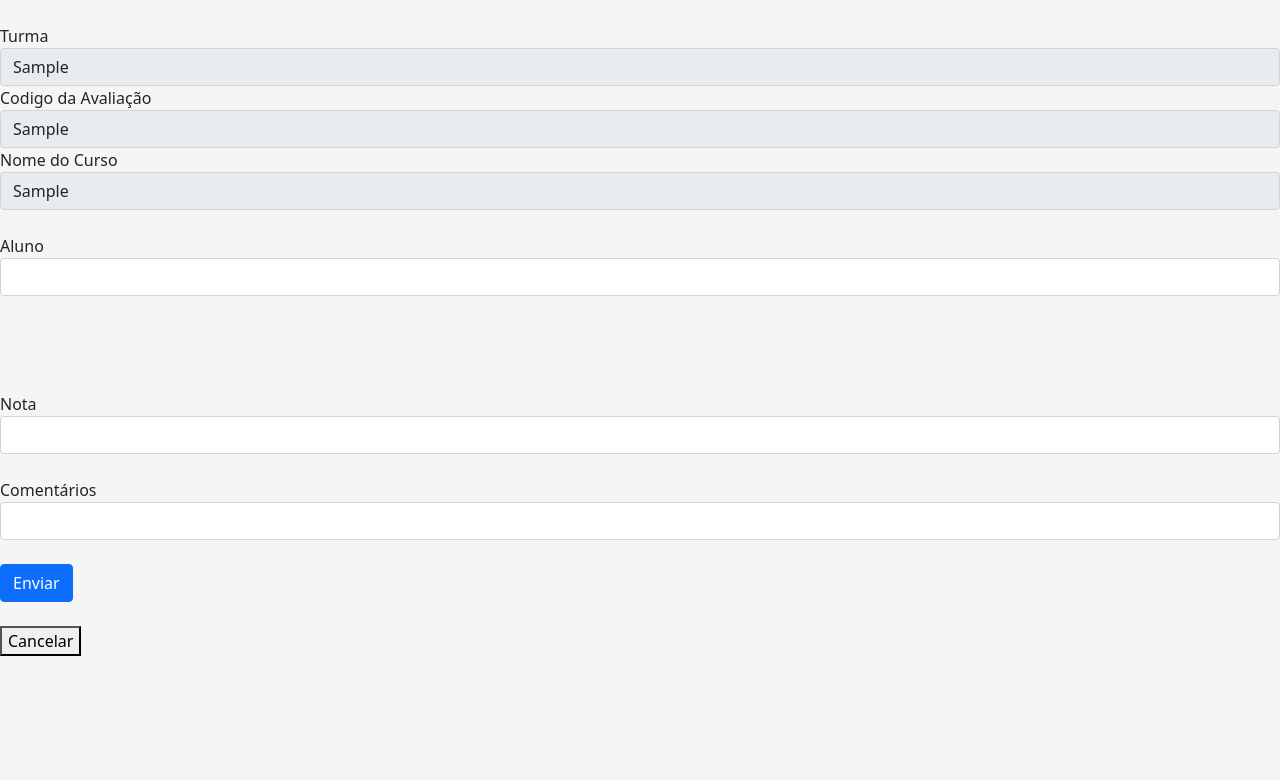
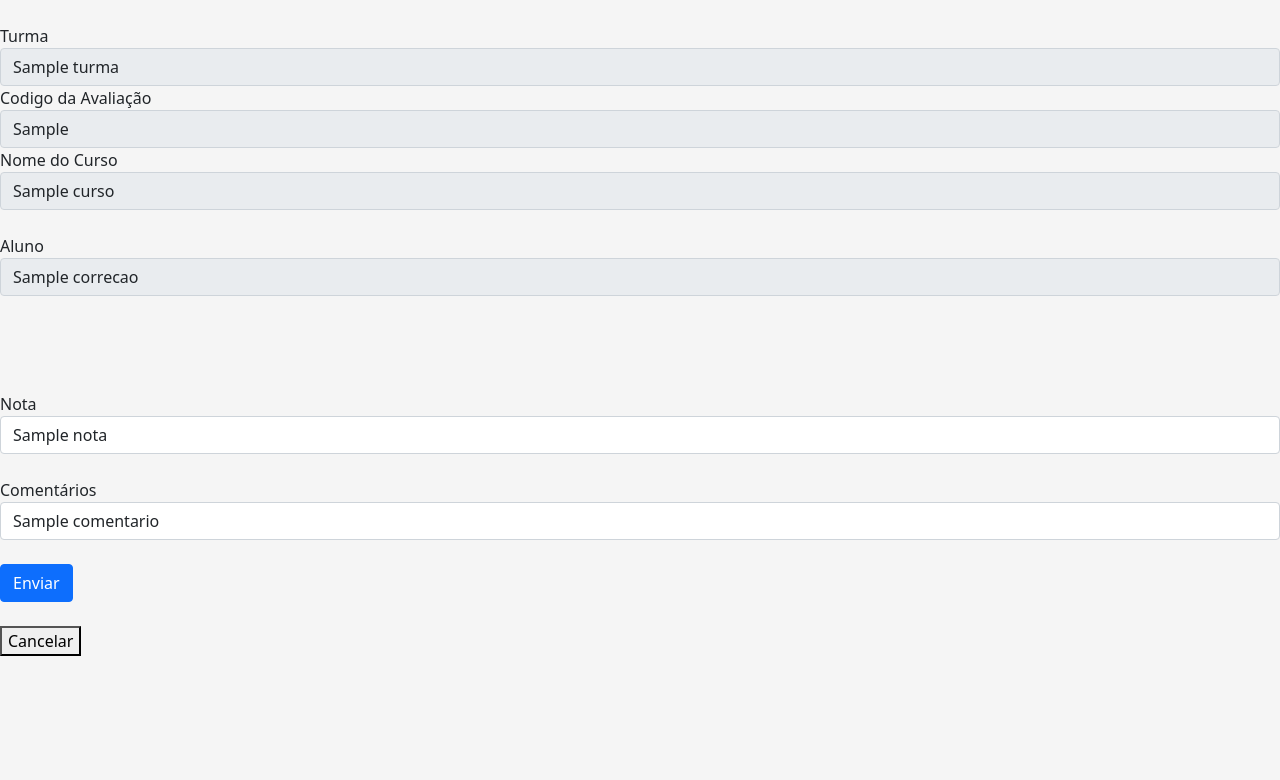
Before and after one commit to ProgMod-2024-1/Projeto-Modular-24.1, a Flask app: template project/templates/avaliacao/registra-correcao.html in a window 1280 px wide. Shown: the part 56-836 px from the top of the page. Run offline with Flask 3, Linux system fonts and the light colour scheme; the template is opened without the code that fills it: most values are stand-ins (such as "Sample title", 1, 10 or a date in 2020); some libraries are stand-ins or nearby versions.

Commit message:
feature: editar correções e ajustes no html

```diff
--- a/project/blueprints/avaliacao/database/avaliacao.json
+++ b/project/blueprints/avaliacao/database/avaliacao.json
@@ -1 +1 @@
-{"data": [{"perguntas": ["Q1", "Q2", "Q8", "Q9"], "instancias": [{"nomeAluno": "ALUNO1", "nota": "10", "respostas": ["R1", "R2", "R3", "R4"], "comentario": "AAAA"}, {"nomeAluno": "ALUNO2", "nota": "8", "respostas": ["R1", "R2", "R3", "R4"], "comentario": "bbbbbb"}], "info": {"turma": "3WA", "codAval": "G1", "curso": "CTC4002", "corretor": ""}}, {"perguntas": ["Q1", "Q2", "Q3", "Q4", "Q5", "Q8"], "instancias": [], "info": {"turma": "3WB", "codAval": "G3", "curso": "INF1018", "corretor": ""}}]}
+{"data": [{"perguntas": ["Q1", "Q2", "Q8", "Q 9"], "instancias": [{"nomeAluno": "ALUNO1", "nota": "10", "respostas": ["R1", "R2", "R3", "R4"], "comentario": "AAAA"}, {"nomeAluno": "ALUNO2", "nota": "6", "respostas": ["R1", "R2", "R3", ""], "comentario": "teste edi\u00e7\u00e3o"}], "info": {"turma": "3WA", "codAval": "G1", "curso": "CTC4002", "corretor": ""}}, {"perguntas": ["Q1", "Q2", "Q3", "Q4", "Q5", "Q8"], "instancias": [], "info": {"turma": "3WB", "codAval": "G3", "curso": "INF1018", "corretor": ""}}]}
--- a/project/templates/avaliacao/mostra-avaliacoes.html
+++ b/project/templates/avaliacao/mostra-avaliacoes.html
@@ -48,11 +48,11 @@
                 <form action="" method="post" class="form"id="editform-{{ loop.index }}"></form>
                 <div class="form-group">
                     <label for="Turma">Turma</label>
-                    <input form="editform-{{ loop.index }}" type="string" class="form-control" placeholder="Turma" value={{avaliacao.info.turma}} readonly>
+                    <input form="editform-{{ loop.index }}" type="string" class="form-control" placeholder="Turma" value="{{avaliacao.info.turma}}" readonly>
                 </div>
                 <div class="form-group">
                     <label>Código Avaliação</label>
-                    <input form="editform-{{ loop.index }}" type="string" class="form-control" placeholder="Código Avaliação" value={{avaliacao.info.codAval}} readonly>
+                    <input form="editform-{{ loop.index }}" type="string" class="form-control" placeholder="Código Avaliação" value="{{avaliacao.info.codAval}}" readonly>
                 </div>
                 <hr>
                 <a href="{{ url_for('avaliacao.ver_info_avaliacoes_route', turma=avaliacao.info.turma, curso=avaliacao.info.curso,codAval=avaliacao.info.codAval) }}"><button>Ver Tudo</button></a>
--- a/project/templates/avaliacao/registra-correcao.html
+++ b/project/templates/avaliacao/registra-correcao.html
@@ -6,20 +6,23 @@
 
 {% block content %}
 
+{% if criando %}
+
+
 <form action="{{ url_for('avaliacao.registra_correcoes_route', turma=avaliacao.info.turma, curso=avaliacao.info.curso,codAval=avaliacao.info.codAval) }}" method="post" class="form">
 
         <br>
         <div class="form-group">
             <label for="turma">Turma</label>
-            <input form="editform-aa" type="string" class="form-control" placeholder="Pergunta" value={{avaliacao.info.turma}} readonly>
+            <input form="editform-aa" type="string" class="form-control" placeholder="Pergunta" value="{{avaliacao.info.turma}}" readonly>
         </div>
         <div class="form-group">
             <label for="codigo">Codigo da Avaliação</label>
-            <input form="editform-aa" type="string" class="form-control" placeholder="Pergunta" value={{avaliacao.info.codAval}} readonly>
+            <input form="editform-aa" type="string" class="form-control" placeholder="Pergunta" value="{{avaliacao.info.codAval}}" readonly>
         </div>
         <div class="form-group">
             <label for="curso">Nome do Curso</label>
-            <input form="editform-aa" type="string" class="form-control" placeholder="Pergunta" value={{avaliacao.info.curso}} readonly>
+            <input form="editform-aa" type="string" class="form-control" placeholder="Pergunta" value="{{avaliacao.info.curso}}" readonly>
         </div>
         <br>
         <div class="form-group">
@@ -53,6 +56,59 @@
 <br>
 <a href="{{ url_for('avaliacao.ver_info_avaliacoes_route', turma=avaliacao.info.turma, curso=avaliacao.info.curso,codAval=avaliacao.info.codAval) }}"><button>Cancelar</button></a>
 
+
+{% else %}
+
+
+<form action="{{ url_for('avaliacao.muda_correcoes_route', turma=avaliacao.info.turma, curso=avaliacao.info.curso,codAval=avaliacao.info.codAval) }}" method="post" class="form">
+
+    <br>
+    <div class="form-group">
+        <label for="turma">Turma</label>
+        <input form="editform-aa" type="string" class="form-control" placeholder="Pergunta" value="{{avaliacao.info.turma}}" readonly>
+    </div>
+    <div class="form-group">
+        <label for="codigo">Codigo da Avaliação</label>
+        <input form="editform-aa" type="string" class="form-control" placeholder="Pergunta" value="{{avaliacao.info.codAval}}" readonly>
+    </div>
+    <div class="form-group">
+        <label for="curso">Nome do Curso</label>
+        <input form="editform-aa" type="string" class="form-control" placeholder="Pergunta" value="{{avaliacao.info.curso}}" readonly>
+    </div>
+    <br>
+    <div class="form-group">
+        <label for="nomeAluno">Aluno</label>
+        <input type="string" class="form-control" id="nomeAluno" name="nomeAluno" value="{{correcao.nomeAluno}}" readonly>
+    </div>
+
+    <br><br>
+    {% for i in range(num_perguntas) %}
+        <div class="form-group">
+            <label for="answer_text_{{ i }}">{{avaliacao.perguntas[i]}}</label>
+            <input type="string" class="form-control" id="answer_text_{{ i }}" name="answer_text_{{ i }}" value="{{correcao.respostas[i]}}">
+        </div>
+    {% endfor %}
+    <br><br>
+
+    <div class="form-group">
+        <label for="notaAvaliacao">Nota</label>
+        <input type="string" class="form-control" id="notaAvaliacao" name="notaAvaliacao" value="{{correcao.nota}}">
+    </div>
+    <br>
+
+    <div class="form-group">
+        <label for="comentarioAvaliacao">Comentários</label>
+        <input type="string" class="form-control" id="comentarioAvaliacao" name="comentarioAvaliacao" value="{{correcao.comentario}}">
+    </div>
+    <br>
+
+    <button type="submit" class="btn btn-primary">Enviar</button>
+</form>
+<br>
+<a href="{{ url_for('avaliacao.ver_info_avaliacoes_route', turma=avaliacao.info.turma, curso=avaliacao.info.curso,codAval=avaliacao.info.codAval) }}"><button>Cancelar</button></a>
+
+{% endif %}
+
 {% endblock %}
 {% block scripts %}
 <script src="https://ajax.googleapis.com/ajax/libs/jquery/3.5.1/jquery.min.js"></script>
--- a/project/templates/avaliacao/ver-avaliacao.html
+++ b/project/templates/avaliacao/ver-avaliacao.html
@@ -87,7 +87,7 @@
                 {%for pergunta in avaliacao.perguntas%}
                 <div class="form-group">
                     <label for="Pergunta">Questão {{ loop.index }}</label>
-                    <input form="editform-aa" type="string" class="form-control" placeholder="Pergunta" value={{pergunta}} readonly>
+                    <input form="editform-aa" type="string" class="form-control" placeholder="Pergunta" value="{{pergunta}}" readonly>
                 </div>
                 {%endfor%}
                 <hr>
@@ -108,7 +108,7 @@
                     <label for="Pergunta">Nota: {{ instancia.nota }}</label>
                     <!-- <input form="editform-bb" type="string" class="form-control" placeholder="Pergunta" value={{pergunta}} readonly> -->
                 </div>
-                <a href="">
+                <a href="{{ url_for('avaliacao.muda_correcoes_route', turma=avaliacao.info.turma, curso=avaliacao.info.curso, codAval=avaliacao.info.codAval, nomeAluno=instancia.nomeAluno) }}">
                     <button>Ver Correção</button>
                 </a>
                 <hr>
```
Also changed, not shown: project/blueprints/avaliacao/avaliacao.py (+54 -1 lines).
